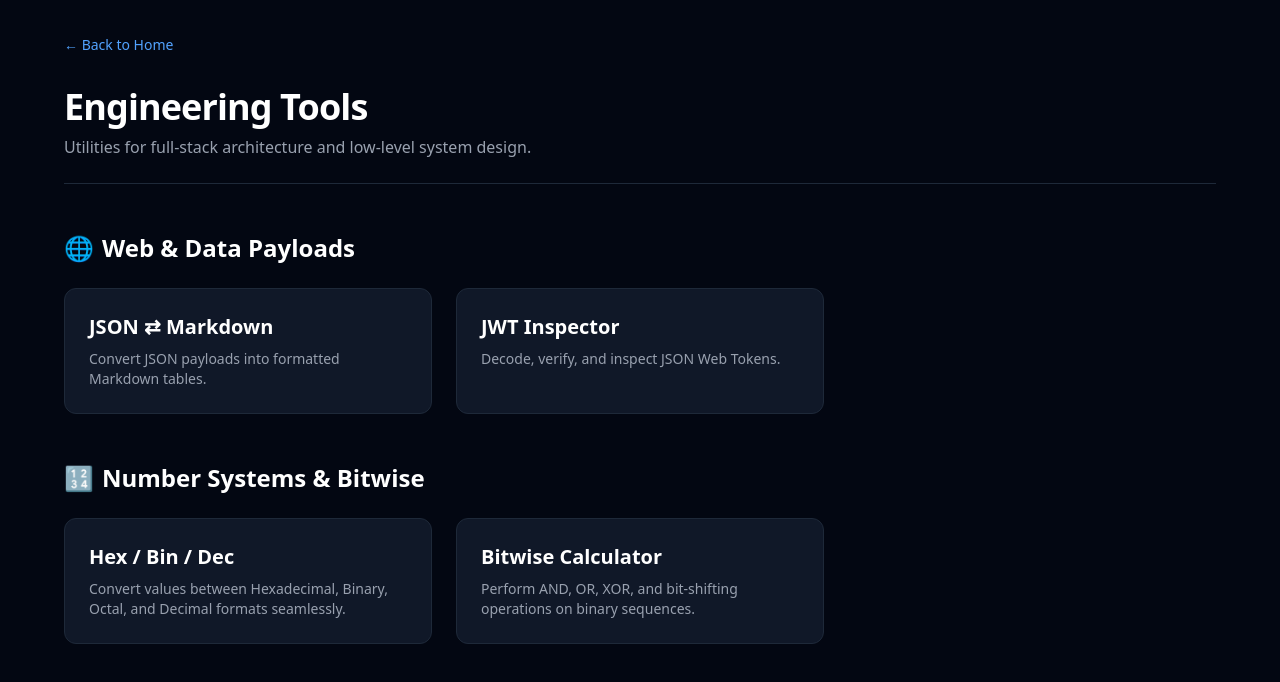
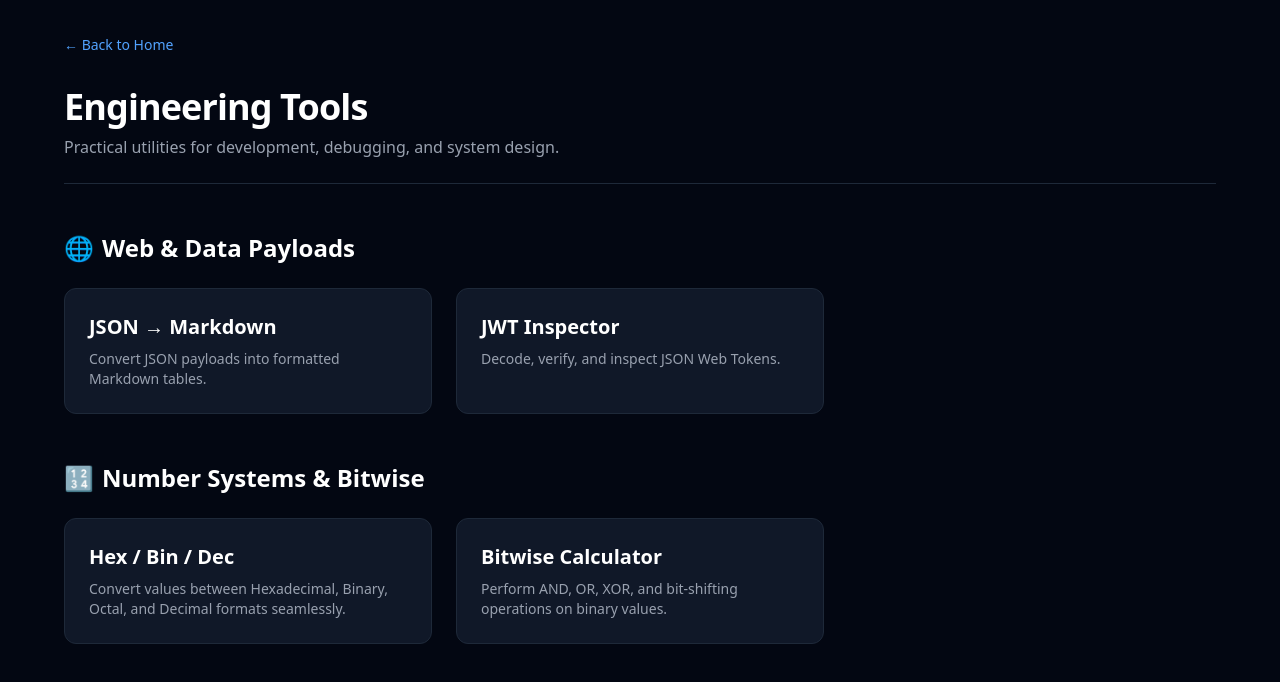
Before and after one commit to Amit-B8/DevBox, a Next.js app: page /engineering in a window 1280 px wide. Shown: the top 682 px of the page. Built offline with nearby package versions, Linux system fonts and the light colour scheme.

Commit message:
Added more specfic descriptions to tools based on current progress

```diff
--- a/src/app/engineering/page.tsx
+++ b/src/app/engineering/page.tsx
@@ -12,7 +12,7 @@ export default function EngineeringHub() {
 
         <header className="mb-12 border-b border-gray-800 pb-6">
           <h1 className="text-4xl font-bold tracking-tight mb-2">Engineering Tools</h1>
-          <p className="text-gray-400">Utilities for full-stack architecture and low-level system design.</p>
+          <p className="text-gray-400">Practical utilities for development, debugging, and system design.</p>
         </header>
 
         {/* Section 1: Web & Payloads */}
@@ -24,7 +24,7 @@ export default function EngineeringHub() {
 
             <Link href="/engineering/json-markdown" className="group block">
               <div className="p-6 rounded-xl bg-gray-900 border border-gray-800 group-hover:border-blue-500 transition-all h-full">
-                <h3 className="text-xl font-semibold mb-2">JSON ⇄ Markdown</h3>
+                <h3 className="text-xl font-semibold mb-2">JSON → Markdown</h3>
                 <p className="text-gray-400 text-sm">Convert JSON payloads into formatted Markdown tables.</p>
               </div>
             </Link>
@@ -56,7 +56,7 @@ export default function EngineeringHub() {
             <Link href="/engineering/bitwise" className="group block">
               <div className="p-6 rounded-xl bg-gray-900 border border-gray-800 group-hover:border-blue-500 transition-all h-full">
                 <h3 className="text-xl font-semibold mb-2">Bitwise Calculator</h3>
-                <p className="text-gray-400 text-sm">Perform AND, OR, XOR, and bit-shifting operations on binary sequences.</p>
+                <p className="text-gray-400 text-sm">Perform AND, OR, XOR, and bit-shifting operations on binary values.</p>
               </div>
             </Link>
 
```
